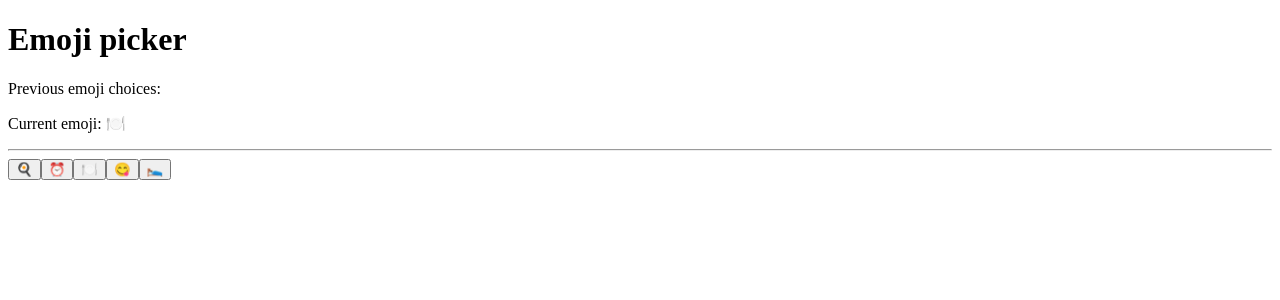
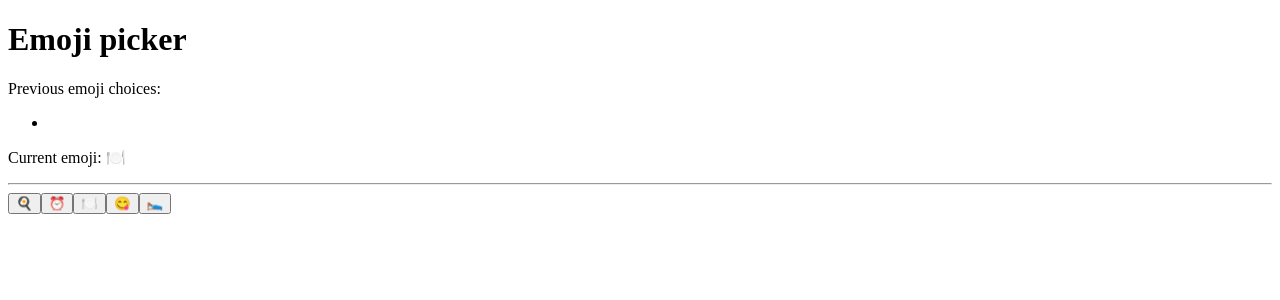
Before and after one commit to cynthiacodes/emoji-picker-app, a React (Create React App) app: page / in a window 1280 px wide. Both pictures are taken after a click on the button "🍽️". Shown: the top 300 px of the page. Built offline with nearby package versions, Linux system fonts and the light colour scheme; the HTML template or start-up script is replaced by a standard one.

Commit message:
used map over array state storedEmojis to produce a series of <li> elements

```diff
--- a/src/component/EmojiPicker.tsx
+++ b/src/component/EmojiPicker.tsx
@@ -1,36 +1,54 @@
 import { useState } from "react";
 
 export default function EmojiPicker(): JSX.Element {
-  const [currentEmoji, queueNewEmoji] =
-    useState<string>("");
-  const [storedEmojis, queueNewStoreEmoji] =
-    useState<string[]>([]);
+  const [currentEmoji, queueNewEmoji] = useState<string>("");
+  const [storedEmojis, queueNewStoreEmoji] = useState<string[]>([]);
 
   const handleEggEmojiClick = () => {
     queueNewEmoji("🍳");
-    queueNewStoreEmoji(prevStoredEmojis => [...prevStoredEmojis,currentEmoji]);
+    queueNewStoreEmoji((prevStoredEmojis) => [
+      ...prevStoredEmojis,
+      currentEmoji,
+    ]);
   };
   const handleClockEmojiClick = () => {
     queueNewEmoji("⏰");
-    queueNewStoreEmoji(prevStoredEmojis => [...prevStoredEmojis,currentEmoji]);
+    queueNewStoreEmoji((prevStoredEmojis) => [
+      ...prevStoredEmojis,
+      currentEmoji,
+    ]);
   };
   const handlePlateEmojiClick = () => {
     queueNewEmoji("🍽️");
-    queueNewStoreEmoji(prevStoredEmojis => [...prevStoredEmojis,currentEmoji]);
+    queueNewStoreEmoji((prevStoredEmojis) => [
+      ...prevStoredEmojis,
+      currentEmoji,
+    ]);
   };
   const handleYummyEmojiClick = () => {
     queueNewEmoji("😋");
-    queueNewStoreEmoji(prevStoredEmojis => [...prevStoredEmojis,currentEmoji]);
+    queueNewStoreEmoji((prevStoredEmojis) => [
+      ...prevStoredEmojis,
+      currentEmoji,
+    ]);
   };
   const handleBedEmojiClick = () => {
     queueNewEmoji("🛌");
-    queueNewStoreEmoji(prevStoredEmojis => [...prevStoredEmojis,currentEmoji]);
+    queueNewStoreEmoji((prevStoredEmojis) => [
+      ...prevStoredEmojis,
+      currentEmoji,
+    ]);
   };
+const listOfEmojis = (
+<ul>
+  {storedEmojis.map((emojiElement, index) => <li key = {index}>{emojiElement}</li>)}
+</ul>);
+
 
   return (
     <>
       <h1>Emoji picker</h1>
-      <p>Previous emoji choices: {storedEmojis}</p>
+      <p>Previous emoji choices:{listOfEmojis}</p>
       <p>Current emoji: {currentEmoji}</p>
       <hr />
       <button onClick={handleEggEmojiClick}>🍳</button>
```
